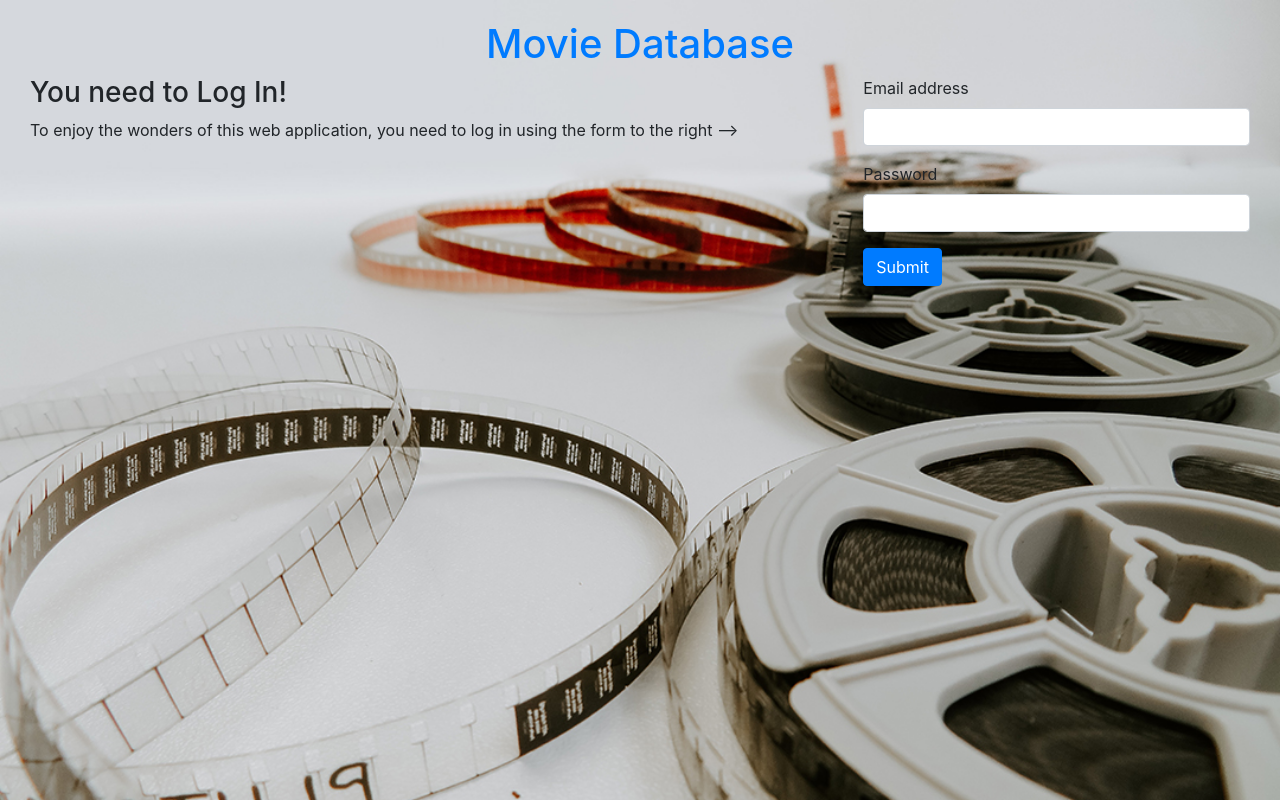
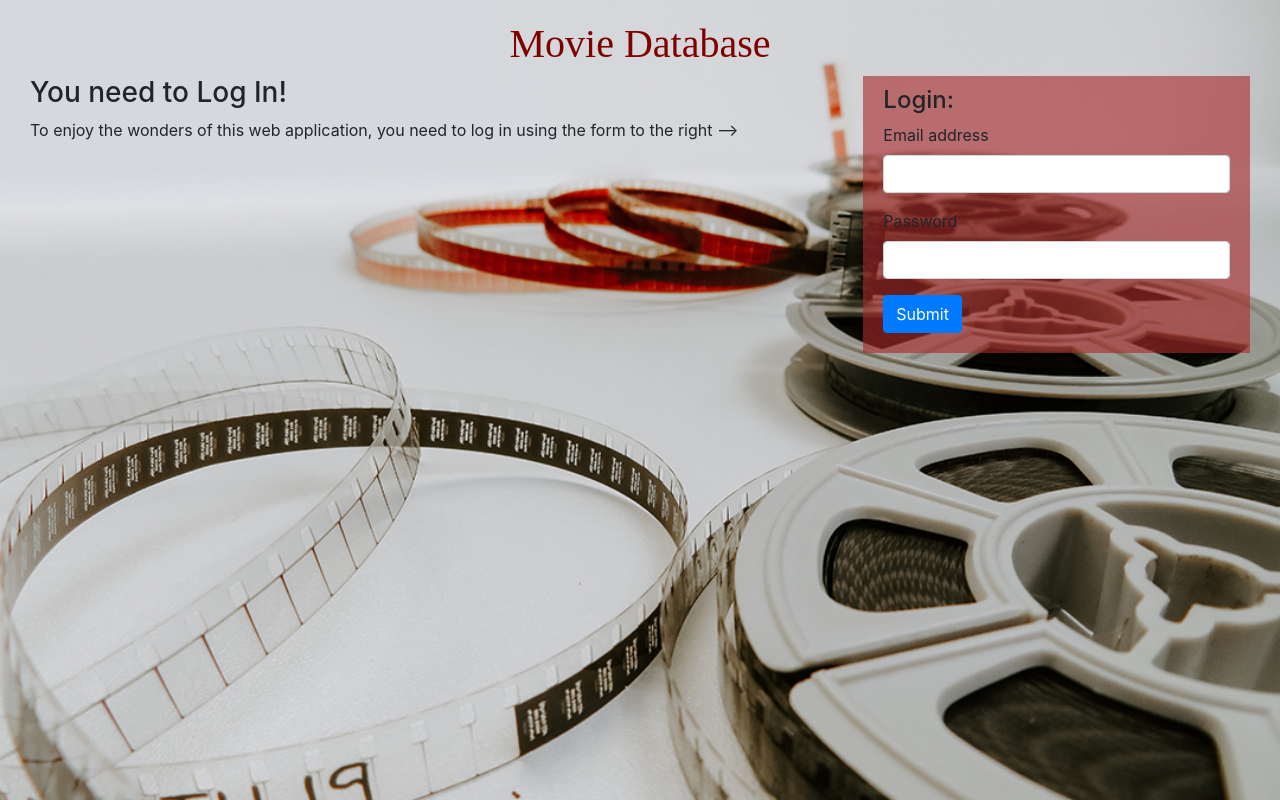
Before and after one commit to EclecticTurtleStudio/New-Test-master-BeckyJo, a website: page frontend/index.html in a window 1280 px wide. Drawn offline with nearby package versions, Linux system fonts and the light colour scheme.

Commit message:
App looks even prettier!

```diff
--- a/frontend/index.html
+++ b/frontend/index.html
@@ -20,7 +20,7 @@
 
         <div class="row">
             <div class="col-md-12">
-                <h1 class="text-center text-primary">
+                <h1 class="text-center" id="pageTitle">
                     Movie Database
                 </h1>
             </div>
@@ -35,9 +35,9 @@
                 </p>
             </div>
             <div class="col-md-4">
-                <form role="form">
+                <form role="form" id="loginForm">
+                    <h4>Login:</h4>
                     <div class="form-group">
-
                         <label for="email">
                             Email address
                         </label>
--- a/frontend/style/main.css
+++ b/frontend/style/main.css
@@ -6,3 +6,13 @@ body {
 #mainContent {
     margin-top: 20px;
 }
+
+#loginForm {
+    background-color: rgba(169, 43, 43, 0.61);
+    padding: 10px 20px 20px 20px;
+}
+
+#pageTitle {
+    color: maroon;
+    font-family: script;
+}
```
